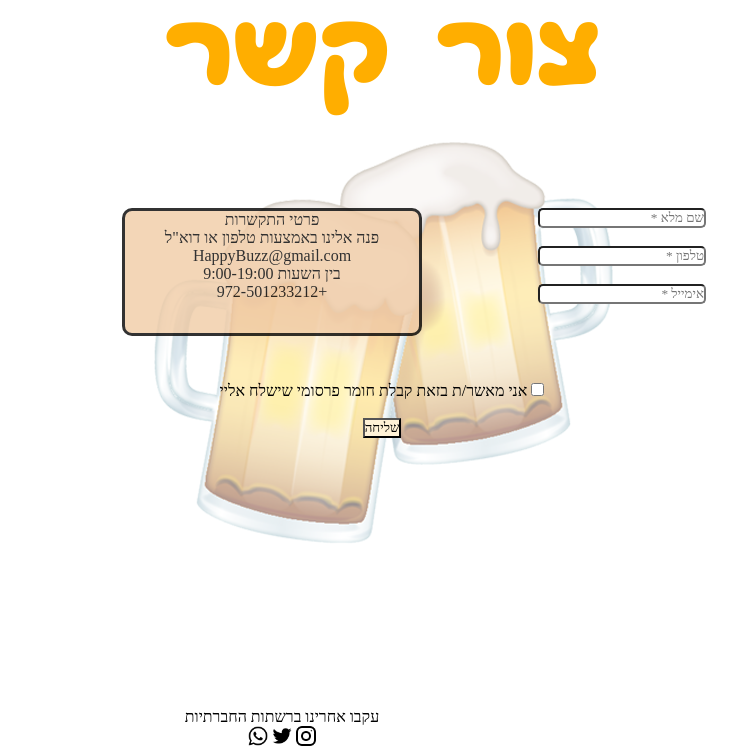
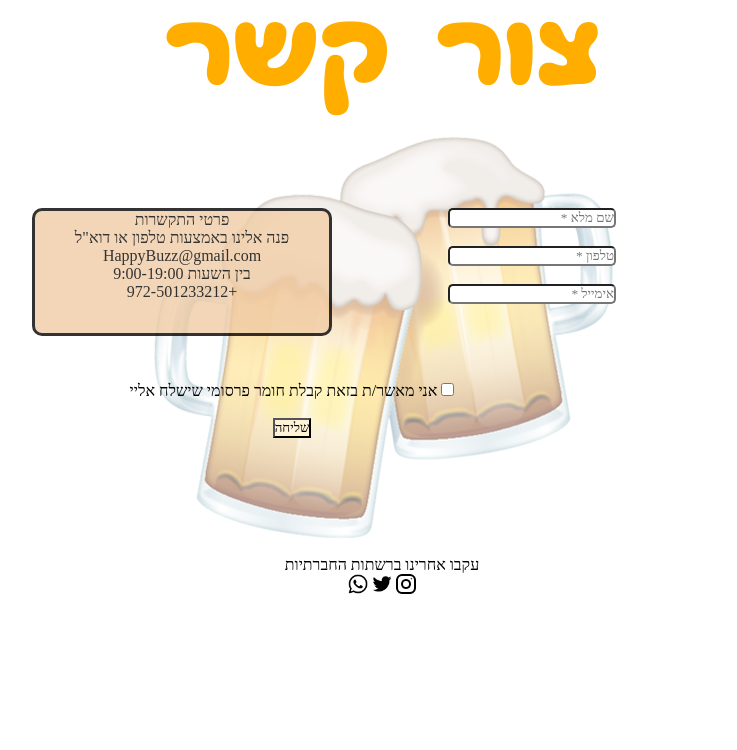
Before and after one commit to lironbdolah/team13, a Python web app: template templates/contactHTML.html in a window 1280 px wide. Shown: the part 60-810 px from the top of the page, without its empty margins (258-995 px from the left). After the commit the page ends 654 px from the top, so only its background shows below. Run offline with Jinja, Linux system fonts and the light colour scheme; the template is opened without the code that fills it, so the values that code supplies are empty; some web fonts are replaced.

Commit message:
fix contactHtml and update word part B

```diff
--- a/static/projectCSS.css
+++ b/static/projectCSS.css
@@ -140,7 +140,7 @@
   }
 
   #combo_box{
-      padding-top: 100px;
+      padding-top: 50px;
       width: 250px;
       margin: 0 auto;
   }
@@ -164,7 +164,7 @@
   }
 
   .footer1-home {
-    padding-top: 350px;
+    padding-top: 300px;
   }
 
   .footer1-my-location {
@@ -508,9 +508,14 @@
     opacity: 80%;
 }
 
-#mainDiv{
+  #mainDiv{
+    display: flex;
     padding-top: 90px;
-    padding-right: 200px;
+    /* position: absolute; */
+    justify-content: center;
+    /* padding-right: 400px; */
+
+
 }
 #send{
     width: 700px;
@@ -965,7 +970,7 @@
 }
 
 #footerContact{
-  padding-top: 500px;
+  padding-top: 100px;
 }
 
 
--- a/templates/contactHTML.html
+++ b/templates/contactHTML.html
@@ -54,7 +54,6 @@
                 </ul>
             </form>
         </span>
-        <!-- <div> -->
         <p id="infoParagraph">
             פרטי התקשרות<br>
             פנה אלינו באמצעות טלפון או דוא"ל<br>
@@ -62,8 +61,7 @@
             בין השעות 9:00-19:00 <br>
             +972-501233212
         </p>
-        <!-- </div> -->
-
+    </div>
     <div id="footerContact">
         <footer class="footer1">
             <p>
@@ -74,8 +72,6 @@
             <img class="icon2" src="../static/whatsapp (1).png">
         </footer>
     </div>
-
-    </div>
 </body>
 
 </html>
```
Also changed, not shown: 1 other file. Lines whose indentation alone changed are shown as unchanged.
